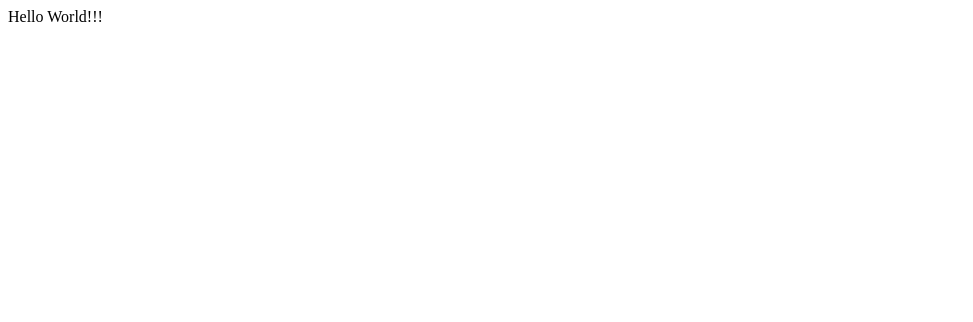
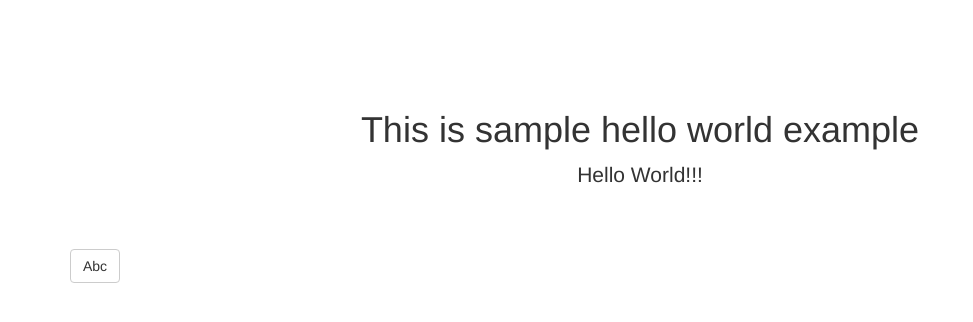
Before and after one commit to abhishekgoenka/Patterns-and-Samples, a website: page helloworld/index.html in a window 1280 px wide. Shown: the whole page, without its empty margins (0-973 px from the left). Drawn offline with nearby package versions, Linux system fonts and the light colour scheme.

Commit message:
Added bootstrap and gulp-webserver packages

```diff
--- a/helloworld/index.html
+++ b/helloworld/index.html
@@ -1,13 +1,43 @@
+<!DOCTYPE html>
 <html>
-<title>This is sample hello world example</title>
+
+<head>
+    <meta charset="utf-8">
+    <meta http-equiv="X-UA-Compatible" content="IE=edge">
+    <meta name="viewport" content="width=device-width, initial-scale=1">
+    <title>This is sample hello world example</title>
+
+    <!-- Latest compiled and minified CSS -->
+    <!-- Optional theme -->
+    <link rel="stylesheet" href="/bower_components/bootstrap/dist/css/bootstrap.min.css" />
+    <link rel="stylesheet" href="/style.css" />
+</head>
 
 <body>
-    <p> Hello World!!!</p>
+
+    <div class="container">
+
+
+        <div class="starter-template">
+            <h1>This is sample hello world example</h1>
+            <p class="lead">Hello World!!!</p>
+        </div>
+
+        <button class="btn btn-default" onclick="btnClick()">Abc</button>
+    </div>
+    <!-- /.container -->
+
+    <!-- Latest compiled and minified JavaScript -->
+    <script type="text/javascript" src="/bower_components/jquery/dist/jquery.min.js"></script>
+    <script type="text/javascript" src="/bower_components/bootstrap/dist/js/bootstrap.min.js"></script>
+
+    <!-- Custom script -->
+    <script type="text/javascript" src="/helloworld/script.js"></script>
+
+    <!-- Example of recommended script positioning -->
+    <!-- This code has a single <script> tag at the bottom of the page that loads multiple JavaScript files,
+showing the best practice for including external JavaScript on an HTML page.-->
+    <script type="text/javascript" src="http://yui.yahooapis.com/combo?2.7.0/build/yahoo/yahoo-min.js&2.7.0/build/event/event-min.js "></script>
 </body>
 
-<!-- Example of recommended script positioning -->
-<!-- This code has a single <script> tag at the bottom of the page that loads multiple JavaScript files,
-showing the best practice for including external JavaScript on an HTML page.-->
-<script type="text/javascript" src="http://yui.yahooapis.com/combo?2.7.0/build/yahoo/yahoo-min.js&2.7.0/build/event/event-min.js "></script>
-
 </html>
--- /dev/null
+++ b/helloworld/script.js
@@ -0,0 +1,8 @@
+function btnClick(){
+    var data = {
+        "name" : "Abhishek Goenka",
+        "Education" : "M.SC. IT"
+    };
+
+    alert(data);
+}
--- /dev/null
+++ b/style.css
@@ -0,0 +1,7 @@
+body {
+  padding-top: 50px;
+}
+.starter-template {
+  padding: 40px 15px;
+  text-align: center;
+}
```
Also changed, not shown: bower.json (added, +26 -0 lines), gulpfile.js (added, +16 -0 lines), package.json (added, +24 -0 lines), 1 other file.
